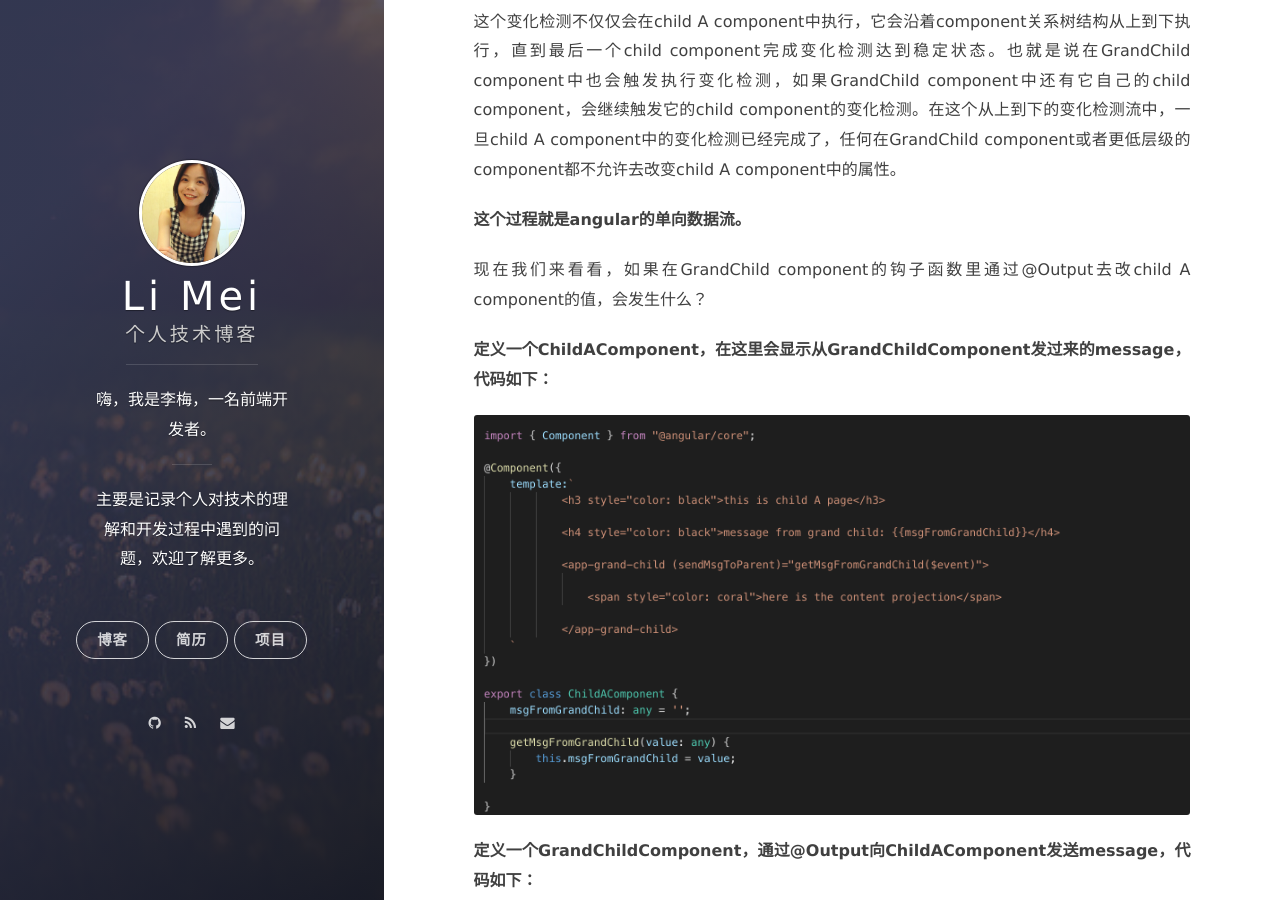
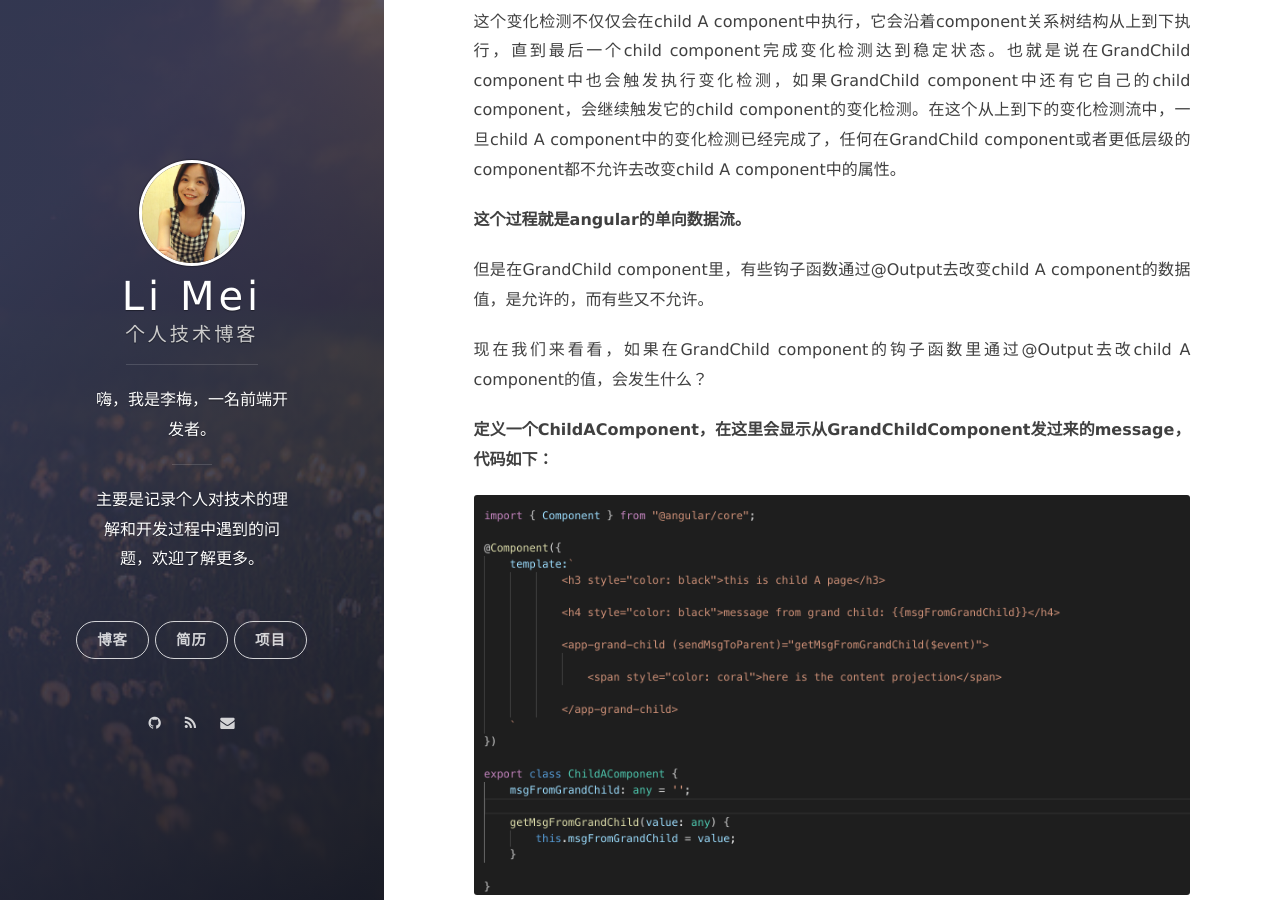
Before and after one commit to LiMeii/LiMeii.github.io, a Jekyll site: the page built from _posts/2019-06-21-angular-unidirectional-data-flow.md, in a window 1280 px wide and 900 px high, scrolled down 561 px. Built offline with Jekyll 4.4.1, drawn with Linux system fonts in a browser that asks for light colours; nearby versions of some CDN libraries.

Commit message:
unidirectional data flow post

```diff
--- a/_posts/2019-06-21-angular-unidirectional-data-flow.md
+++ b/_posts/2019-06-21-angular-unidirectional-data-flow.md
@@ -15,6 +15,9 @@ layout: post
 
 
 **这个过程就是angular的单向数据流。**
+
+
+但是在GrandChild component里，有些钩子函数通过@Output去改变child A component的数据值，是允许的，而有些又不允许。
 
 
 现在我们来看看，如果在GrandChild component的钩子函数里通过@Output去改child A component的值，会发生什么？
```
